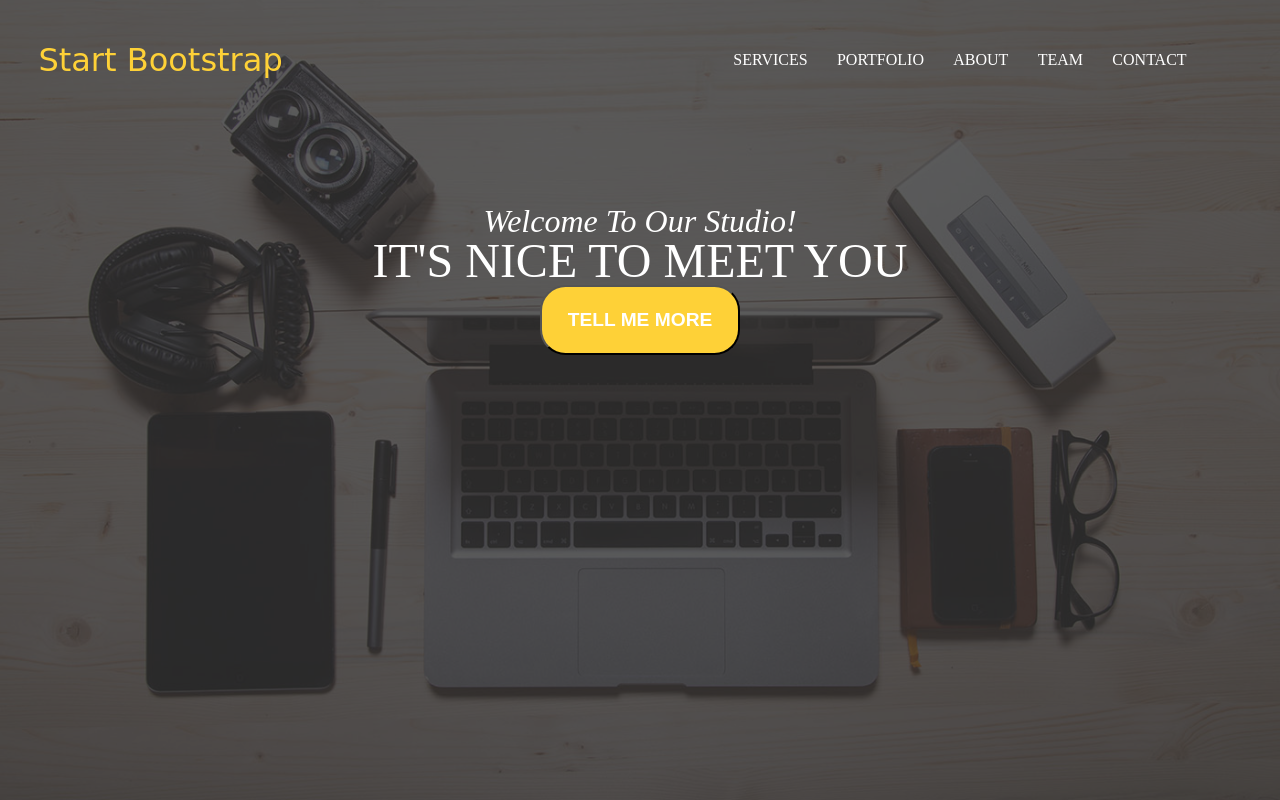
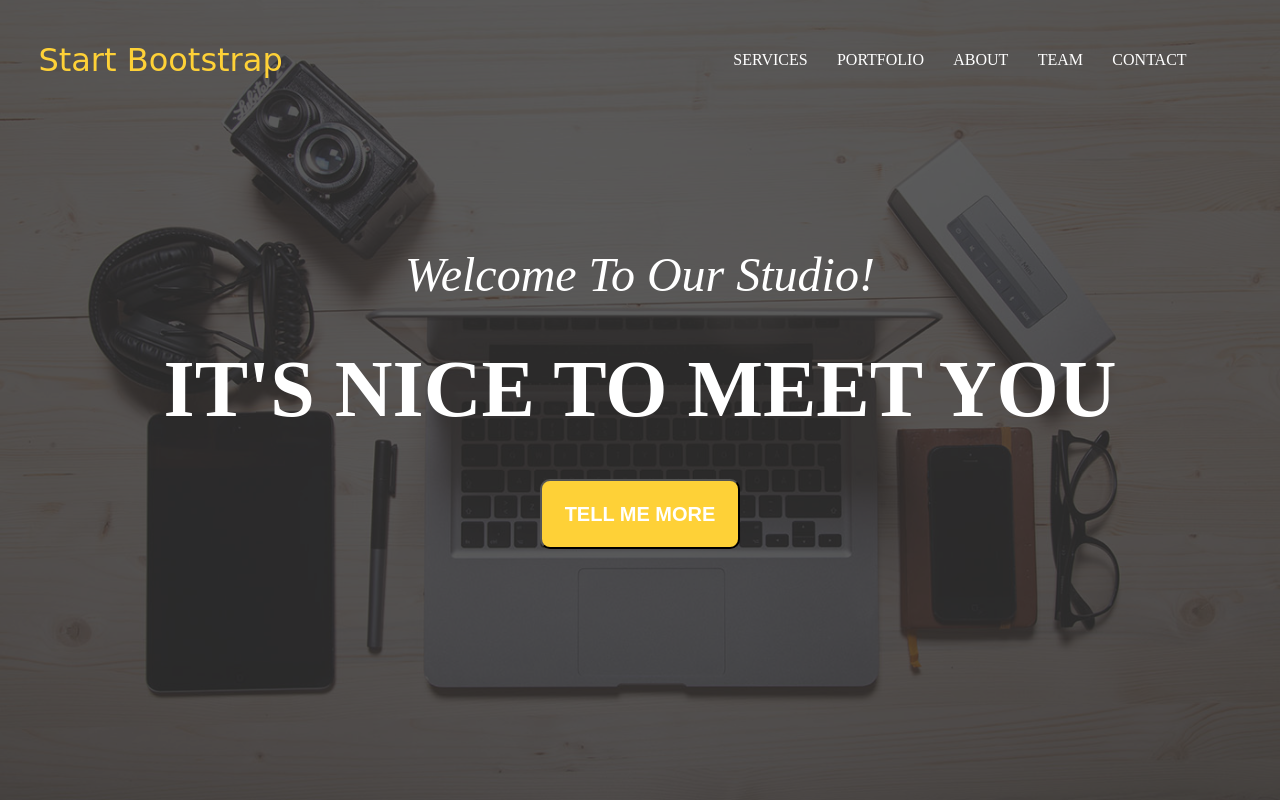
Before and after one commit to malinowskil123/bootstrap-clone, a plain HTML site: page index.html in a window 1280 px wide. Drawn offline with Linux system fonts and the light colour scheme.

Commit message:
header content done

```diff
--- a/index.css
+++ b/index.css
@@ -48,14 +48,6 @@ nav {
   width: 28%;
 }
 
-.header-content {
-  height: 70vh;
-  display: flex;
-  flex-direction: column;
-  justify-content: center;
-  align-items: center;
-}
-
 .mobile-menu {
   position: fixed;
   top: 9vh;
@@ -87,24 +79,36 @@ nav {
   height: 31vh;
 }
 
+.header-content {
+  height: 65vh;
+  display: flex;
+  flex-direction: column;
+  justify-content: center;
+  align-items: center;
+  text-align: center;
+}
+
 .sub-content-header {
   font-size: 2rem;
   font-style: italic;
   color: #ffffff;
+  margin-bottom: 20px;
 }
 
 .content-header {
+  width: 70vw;
   color: #ffffff;
   font-size: 3rem;
   text-transform: uppercase;
-  word-wrap: normal;
+  margin-bottom: 20px;
+  font-weight: bolder;
 }
 
 .content-button {
   width: 200px;
   height: 70px;
-  border-radius: 2vw;
-  font-size: 1.2rem;
+  border-radius: 10px;
+  font-size: 20px;
   font-weight: bold;
   text-transform: uppercase;
   background-color: #fed137;
@@ -124,6 +128,10 @@ nav {
   }
   .desktop-menu {
     display: none;
+  }
+  .header-content {
+    width: 100vw;
+    height: 100vh;
   }
 }
 
@@ -161,4 +169,19 @@ nav {
   .desktop-menu li:hover {
     color: #fed137;
   }
+
+  .header-content {
+    height: 100vh;
+  }
+
+  .sub-content-header {
+    font-size: 3rem;
+    margin-bottom: 50px;
+  }
+
+  .content-header {
+    width: 100vw;
+    font-size: 5rem;
+    margin-bottom: 50px;
+  }
 }
```
